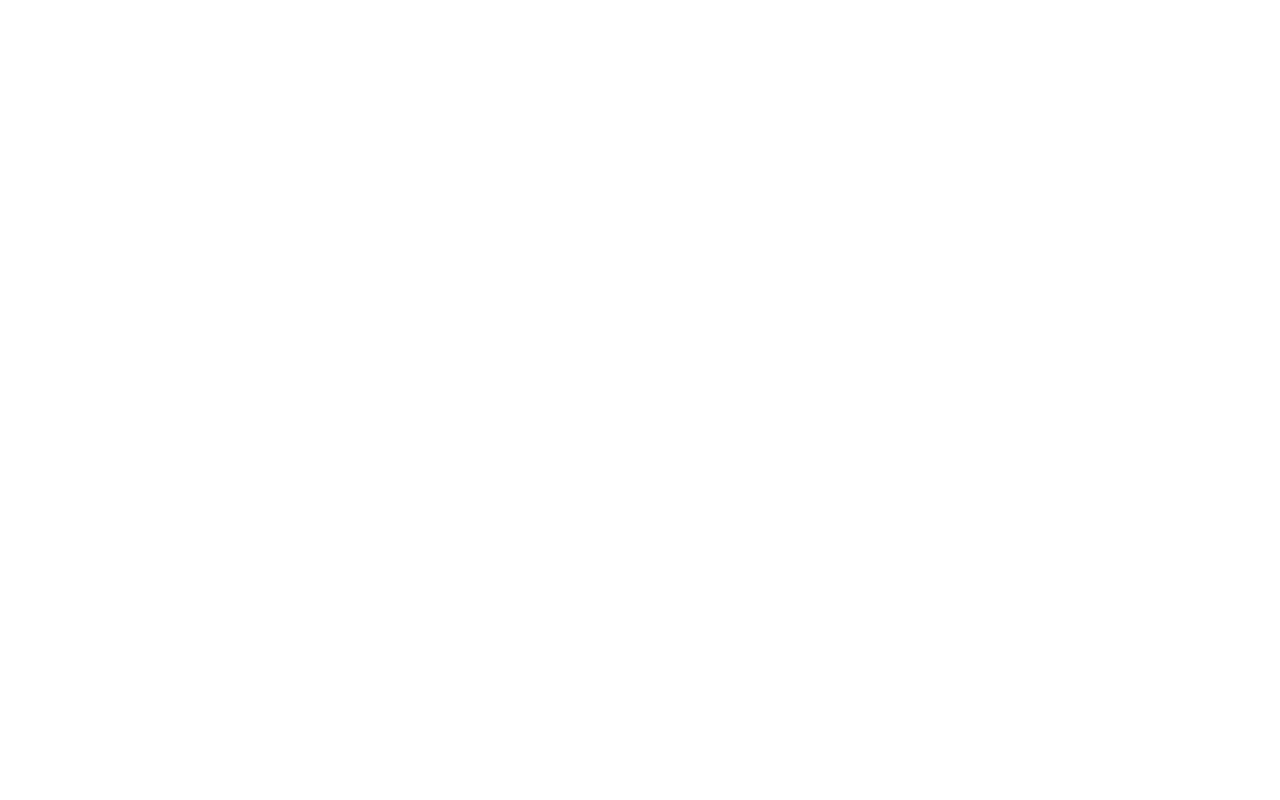
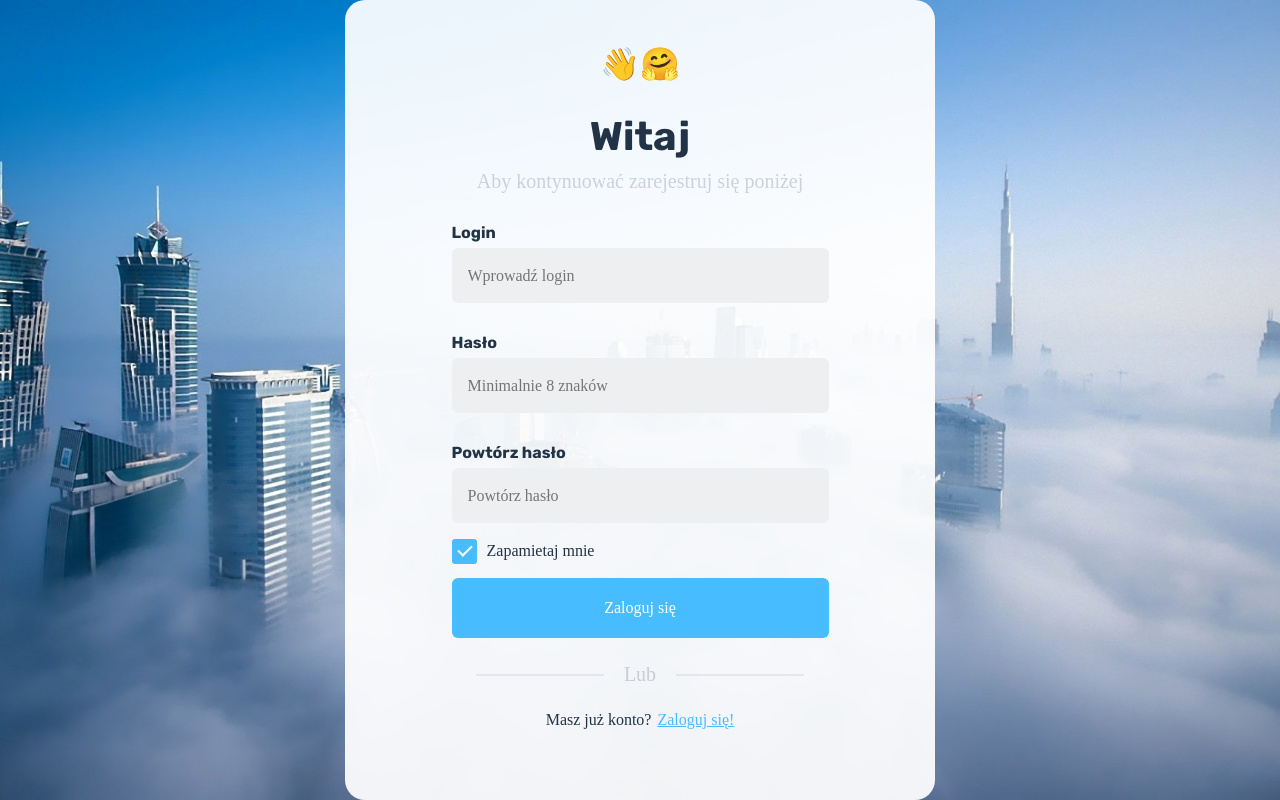
Before and after one commit to sztoslol/Aplikacja-TODO, a React app: page /register in a window 1280 px wide. Before the commit this address had no page. Built offline with nearby package versions, Linux system fonts and the light colour scheme; a web font is replaced by a local one.

Commit message:
Dodanie formularza rejstracji
Formularz wymaga oprogramowania, oraz elementy klasy `dot` wymagają dodania id

```diff
--- a/src/index.css
+++ b/src/index.css
@@ -1,3 +1,11 @@
+@import url("https://fonts.googleapis.com/css2?family=Capriola&family=Comfortaa&family=Rubik:wght@700&display=swap");
+
+body {
+    overflow: hidden;
+    margin: 0;
+    padding: 0;
+}
+
 #root {
     width: 100vw;
     height: 100vh;
--- a/src/pages/main/App.js
+++ b/src/pages/main/App.js
@@ -1,13 +1,15 @@
 import "./App.css";
 import { Route, Routes } from "react-router-dom";
 import { Dashboard } from "../dashboard/dashboard.jsx";
-import SingIn from "../singIn/SingIn";
+import SingIn from "../singIn/singin";
+import Register from "../register/register";
 import ProtectedRoutes from "../../ProtectedRoutes";
 
 const App = () => {
     return (
         <Routes>
             <Route path='/login' element={<SingIn />} />
+            <Route path='/register' element={<Register />} />
             <Route element={<ProtectedRoutes />}>
                 <Route path='/' element={<Dashboard />} />
             </Route>
--- /dev/null
+++ b/src/pages/register/register.css
@@ -0,0 +1,138 @@
+#register-background {
+    position: fixed;
+    top: 0;
+    left: 0;
+    height: 100vh;
+    width: 100vw;
+    background-image: url("../../../public/images/login-background.png");
+    background-size: cover;
+    background-position: center;
+    z-index: -1;
+}
+
+#register-main {
+    position: absolute;
+    top: 50%;
+    left: 50%;
+    transform: translate(-50%, -50%);
+    width: 590px;
+    height: 800px;
+    background-color: rgba(255, 255, 255, 0.92);
+    border-radius: 20px;
+    display: flex;
+    flex-direction: column;
+    align-items: center;
+}
+
+#register-emotes {
+    margin-top: 45px;
+    font-family: Comfortaa;
+    font-size: 32px;
+    font-weight: 700;
+}
+
+#register-header {
+    margin-top: 30px;
+    font-family: Rubik;
+    font-weight: 700;
+    font-size: 40px;
+    color: #223346;
+}
+
+#register-subheader {
+    margin-top: 10px;
+    font-family: Capriola;
+    font-weight: 400;
+    font-size: 20px;
+    color: #22334633;
+}
+
+.register-input {
+    margin-top: 30px;
+    display: flex;
+    flex-direction: column;
+    width: 377px;
+    height: 80px;
+}
+
+.register-input-top {
+    margin-bottom: 6px;
+    display: flex;
+    align-items: flex-end;
+    justify-content: space-between;
+    width: 100%;
+}
+
+.register-input-top-text {
+    font-family: Rubik;
+    font-weight: 500;
+    font-size: 16px;
+    color: #223346;
+}
+
+.register-input-login {
+    width: 100%;
+    height: 60px;
+    border-radius: 6px;
+    border: none;
+    background-color: #eeeff1;
+    padding-left: 16px;
+    font-family: Capriola;
+    font-weight: 400;
+    font-size: 16px;
+    color: #223346cc;
+    box-sizing: border-box;
+}
+
+.register-input-login:focus {
+    outline: none;
+}
+
+#register-button-main {
+    width: 377px;
+    height: 60px;
+    border-radius: 6px;
+    background-color: #47bdff;
+    border: none;
+    font-family: Capriola;
+    font-weight: 400;
+    font-size: 16px;
+    color: #fff;
+}
+
+#register-button-main {
+    cursor: pointer;
+}
+
+#register-separator {
+    display: flex;
+    align-items: center;
+    justify-content: center;
+    width: 377px;
+    margin-top: 15px;
+}
+
+#login-section {
+    margin-top: 15px;
+    display: flex;
+}
+
+#login-section-text {
+    font-family: Capriola;
+    font-weight: 400;
+    font-size: 16px;
+    color: #223346;
+}
+
+#login-section-link {
+    font-family: Capriola;
+    font-weight: 400;
+    font-size: 16px;
+    color: #47bdff;
+    margin-left: 6px;
+    text-decoration: underline;
+}
+
+#login-section-link:hover {
+    cursor: pointer;
+}
--- /dev/null
+++ b/src/pages/register/register.jsx
@@ -0,0 +1,97 @@
+import { useState } from "react";
+import "./register.css";
+
+const Register = () => {
+    const [userData, setUserData] = useState({
+        login: "",
+        password: ["", ""],
+        rememberMe: false,
+    });
+
+    return (
+        <>
+            <div id='register-background'></div>
+            <div id='register-main'>
+                <div id='register-emotes'>👋🤗</div>
+                <div id='register-header'>Witaj</div>
+                <div id='register-subheader'>
+                    Aby kontynuować zarejestruj się poniżej
+                </div>
+
+                <div className='register-input'>
+                    <div className='register-input-top'>
+                        <div className='register-input-top-text'>Login</div>
+                        <div className='register-input-top-dot'>
+                            <div className='dot'></div>
+                        </div>
+                    </div>
+                    <input
+                        type='text'
+                        className='register-input-login'
+                        placeholder='Wprowadź login'
+                    />
+                </div>
+
+                <div className='register-input'>
+                    <div className='register-input-top'>
+                        <div className='register-input-top-text'>Hasło</div>
+                        <div className='register-input-top-dot'>
+                            <div className='dot'></div>
+                        </div>
+                    </div>
+                    <input
+                        type='text'
+                        className='register-input-login'
+                        placeholder='Minimalnie 8 znaków'
+                    />
+                </div>
+
+                <div className='register-input'>
+                    <div className='register-input-top'>
+                        <div className='register-input-top-text'>
+                            Powtórz hasło
+                        </div>
+                        <div className='register-input-top-dot'>
+                            <div className='dot'></div>
+                        </div>
+                    </div>
+                    <input
+                        type='text'
+                        className='register-input-login'
+                        placeholder='Powtórz hasło'
+                    />
+                </div>
+
+                <div id='login-checkbox'>
+                    <div className='cntr'>
+                        <input
+                            defaultChecked={true}
+                            type='checkbox'
+                            id='cbx'
+                            className='hidden-xs-up'
+                        />
+                        <label htmlFor='cbx' className='cbx'></label>
+                    </div>
+                    <div id='login-checkbox-text'>Zapamietaj mnie</div>
+                </div>
+
+                <button type='button' id='register-button-main'>
+                    Zaloguj się
+                </button>
+
+                <div id='register-separator'>
+                    <div className='separator-line'></div>
+                    <div className='separator-text'>Lub</div>
+                    <div className='separator-line'></div>
+                </div>
+
+                <div id='login-section'>
+                    <div id='login-section-text'>Masz już konto?</div>
+                    <div id='login-section-link'>Zaloguj się!</div>
+                </div>
+            </div>
+        </>
+    );
+};
+
+export default Register;
--- a/src/pages/singIn/singin.css
+++ b/src/pages/singIn/singin.css
@@ -1,11 +1,3 @@
-@import url("https://fonts.googleapis.com/css2?family=Capriola&family=Comfortaa&family=Rubik:wght@700&display=swap");
-
-body {
-    overflow: hidden;
-    margin: 0;
-    padding: 0;
-}
-
 #login-background {
     position: fixed;
     top: 0;
```
